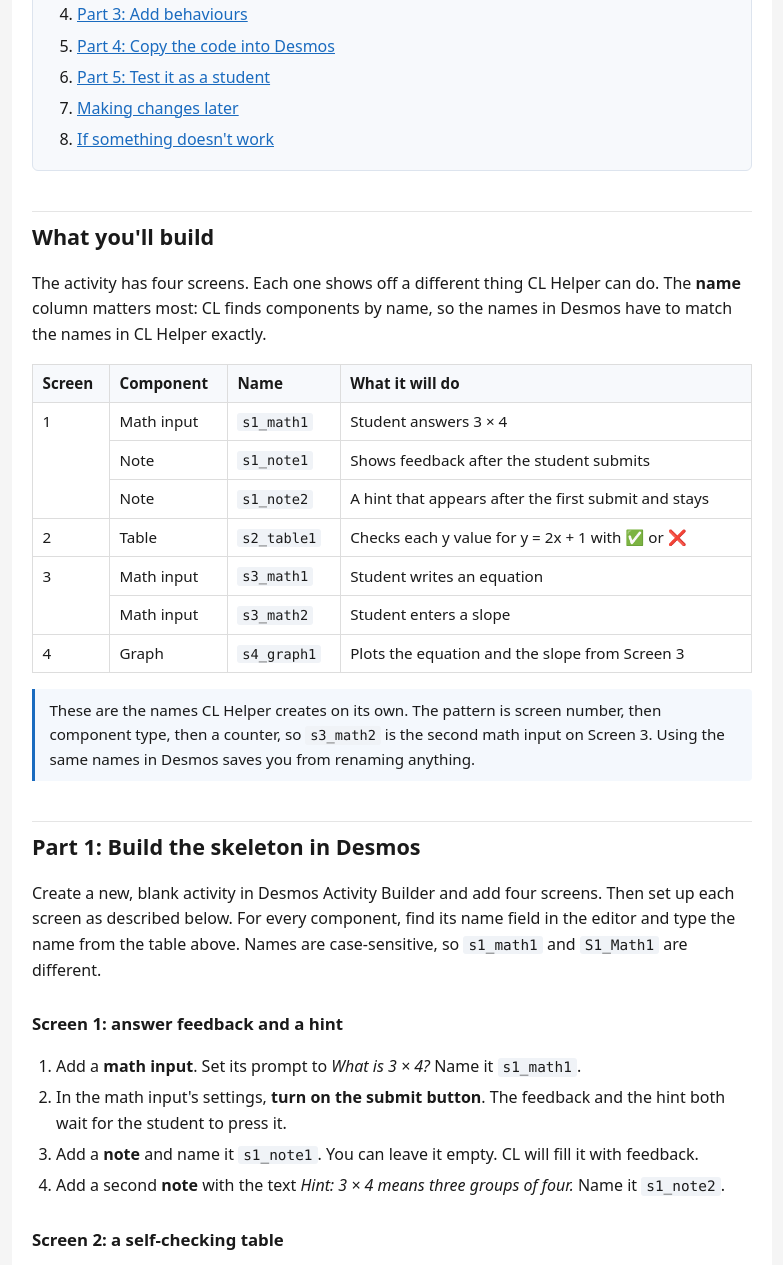
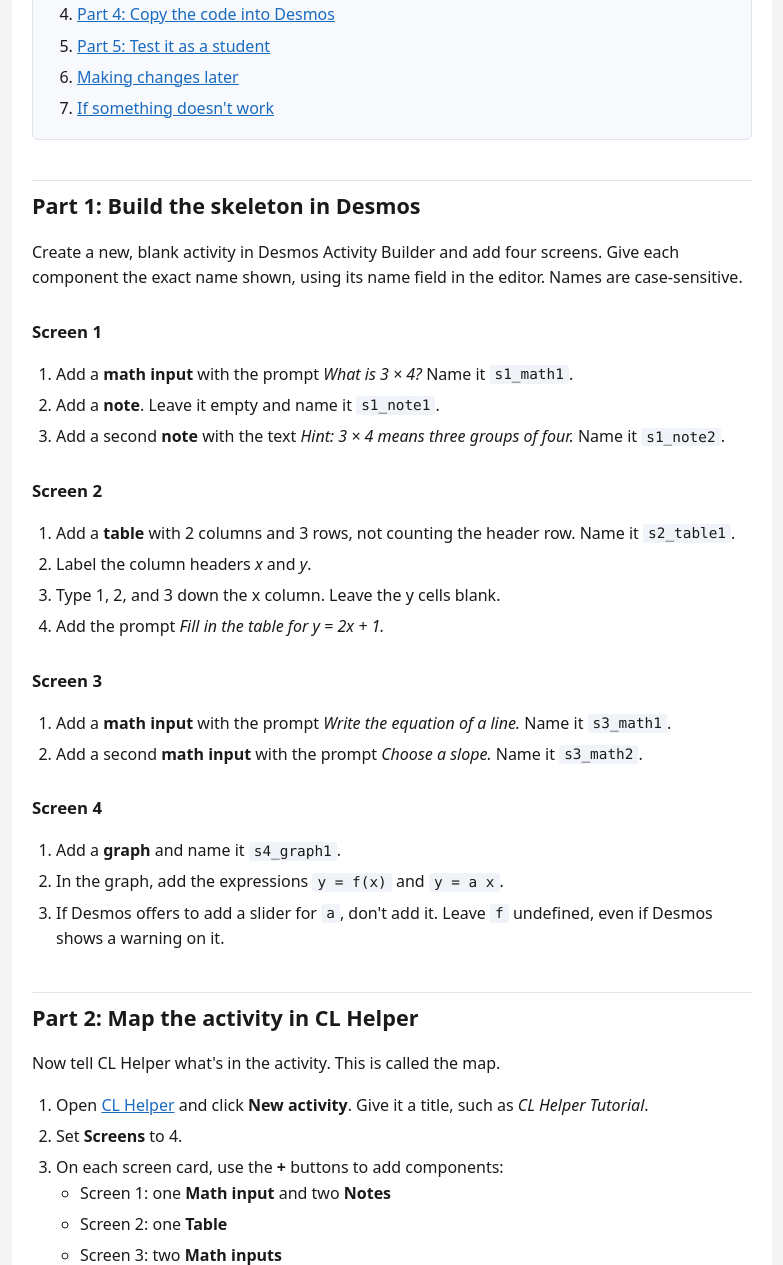
Before and after one commit to PabloG314/desmos-cl-helper, a website built with Vite: page tutorial.html in a window 1280 px wide. Shown: the part 507-1772 px from the top of the page, without its empty margins (248-1031 px from the left). Built offline with nearby package versions, Linux system fonts and the light colour scheme.

Commit message:
Tutorial: start at Part 1, trim Desmos setup steps, use American spelling
- Remove the 'What you'll build' section and its table
- Part 1 lists only the setup actions, without explaining later CL behavior
- Drop instructions to turn on submit buttons (they are on by default)
- Use American spelling throughout the tutorial

Co-Authored-By: Claude Opus 5.5 <noreply@anthropic.com>
Claude-Session: https://claude.ai/code/session_01EDzdg2H62JoXTDdkYykYKP

```diff
--- a/src/tutorial.css
+++ b/src/tutorial.css
@@ -1,4 +1,4 @@
-/* Tutorial page. Static, no JavaScript. Shares the app's base colours and fonts. */
+/* Tutorial page. Static, no JavaScript. Shares the app's base colors and fonts. */
 
 *, *::before, *::after { box-sizing: border-box; }
 
@@ -57,21 +57,6 @@ body {
   font-size: 0.95rem;
 }
 
-.tut__table-wrap { overflow-x: auto; }
-
-.tut__table {
-  border-collapse: collapse;
-  width: 100%;
-  font-size: 0.95rem;
-}
-.tut__table th, .tut__table td {
-  border: 1px solid #ddd;
-  padding: 0.4rem 0.6rem;
-  text-align: left;
-  vertical-align: top;
-}
-.tut__table th { background: #f7f9fc; }
-
 .tut__code {
   background: #1e1e1e;
   color: #e6e6e6;
--- a/tutorial.html
+++ b/tutorial.html
@@ -29,10 +29,9 @@
       <nav class="tut__toc" aria-label="Contents">
         <h2>Contents</h2>
         <ol>
-          <li><a href="#overview">What you'll build</a></li>
           <li><a href="#desmos">Part 1: Build the skeleton in Desmos</a></li>
           <li><a href="#map">Part 2: Map the activity in CL Helper</a></li>
-          <li><a href="#behaviours">Part 3: Add behaviours</a></li>
+          <li><a href="#behaviors">Part 3: Add behaviors</a></li>
           <li><a href="#paste">Part 4: Copy the code into Desmos</a></li>
           <li><a href="#test">Part 5: Test it as a student</a></li>
           <li><a href="#later">Making changes later</a></li>
@@ -40,79 +39,39 @@
         </ol>
       </nav>
 
-      <section id="overview">
-        <h2>What you'll build</h2>
-        <p>
-          The activity has four screens. Each one shows off a different thing CL Helper can do. The
-          <strong>name</strong> column matters most: CL finds components by name, so the names in Desmos have
-          to match the names in CL Helper exactly.
-        </p>
-
-        <div class="tut__table-wrap">
-          <table class="tut__table">
-            <thead>
-              <tr><th>Screen</th><th>Component</th><th>Name</th><th>What it will do</th></tr>
-            </thead>
-            <tbody>
-              <tr><td rowspan="3">1</td><td>Math input</td><td><code>s1_math1</code></td><td>Student answers 3 × 4</td></tr>
-              <tr><td>Note</td><td><code>s1_note1</code></td><td>Shows feedback after the student submits</td></tr>
-              <tr><td>Note</td><td><code>s1_note2</code></td><td>A hint that appears after the first submit and stays</td></tr>
-              <tr><td>2</td><td>Table</td><td><code>s2_table1</code></td><td>Checks each y value for y = 2x + 1 with ✅ or ❌</td></tr>
-              <tr><td rowspan="2">3</td><td>Math input</td><td><code>s3_math1</code></td><td>Student writes an equation</td></tr>
-              <tr><td>Math input</td><td><code>s3_math2</code></td><td>Student enters a slope</td></tr>
-              <tr><td>4</td><td>Graph</td><td><code>s4_graph1</code></td><td>Plots the equation and the slope from Screen 3</td></tr>
-            </tbody>
-          </table>
-        </div>
-
-        <p class="tut__aside">
-          These are the names CL Helper creates on its own. The pattern is screen number, then component
-          type, then a counter, so <code>s3_math2</code> is the second math input on Screen 3. Using the
-          same names in Desmos saves you from renaming anything.
-        </p>
-      </section>
-
       <section id="desmos">
         <h2>Part 1: Build the skeleton in Desmos</h2>
         <p>
-          Create a new, blank activity in Desmos Activity Builder and add four screens. Then set up each
-          screen as described below. For every component, find its name field in the editor and type the
-          name from the table above. Names are case-sensitive, so <code>s1_math1</code> and
-          <code>S1_Math1</code> are different.
+          Create a new, blank activity in Desmos Activity Builder and add four screens. Give each component
+          the exact name shown, using its name field in the editor. Names are case-sensitive.
         </p>
 
-        <h3>Screen 1: answer feedback and a hint</h3>
+        <h3>Screen 1</h3>
         <ol>
-          <li>Add a <strong>math input</strong>. Set its prompt to <em>What is 3 × 4?</em> Name it <code>s1_math1</code>.</li>
-          <li>In the math input's settings, <strong>turn on the submit button</strong>. The feedback and the hint both wait for the student to press it.</li>
-          <li>Add a <strong>note</strong> and name it <code>s1_note1</code>. You can leave it empty. CL will fill it with feedback.</li>
+          <li>Add a <strong>math input</strong> with the prompt <em>What is 3 × 4?</em> Name it <code>s1_math1</code>.</li>
+          <li>Add a <strong>note</strong>. Leave it empty and name it <code>s1_note1</code>.</li>
           <li>Add a second <strong>note</strong> with the text <em>Hint: 3 × 4 means three groups of four.</em> Name it <code>s1_note2</code>.</li>
         </ol>
 
-        <h3>Screen 2: a self-checking table</h3>
+        <h3>Screen 2</h3>
         <ol>
-          <li>Add a <strong>table</strong> with 2 columns and 3 rows (not counting the header row). Name it <code>s2_table1</code>.</li>
+          <li>Add a <strong>table</strong> with 2 columns and 3 rows, not counting the header row. Name it <code>s2_table1</code>.</li>
           <li>Label the column headers <em>x</em> and <em>y</em>.</li>
-          <li>Type 1, 2, and 3 down the x column. Leave every y cell blank for students.</li>
-          <li>Add a prompt such as <em>Fill in the table for y = 2x + 1.</em></li>
+          <li>Type 1, 2, and 3 down the x column. Leave the y cells blank.</li>
+          <li>Add the prompt <em>Fill in the table for y = 2x + 1.</em></li>
         </ol>
 
-        <h3>Screen 3: student inputs to carry forward</h3>
+        <h3>Screen 3</h3>
         <ol>
           <li>Add a <strong>math input</strong> with the prompt <em>Write the equation of a line.</em> Name it <code>s3_math1</code>.</li>
           <li>Add a second <strong>math input</strong> with the prompt <em>Choose a slope.</em> Name it <code>s3_math2</code>.</li>
-          <li>Turn on the submit button for both.</li>
         </ol>
 
-        <h3>Screen 4: a graph that uses the student's answers</h3>
+        <h3>Screen 4</h3>
         <ol>
           <li>Add a <strong>graph</strong> and name it <code>s4_graph1</code>.</li>
-          <li>Inside the graph, add two expressions: <code>y = f(x)</code> and <code>y = a x</code>.</li>
-          <li>
-            Desmos will offer to make a slider for <code>a</code>, and it may flag <code>f</code> as
-            undefined. Don't add the slider and don't define <code>f</code>. CL will supply both values from
-            Screen 3. The warning on <code>f</code> is expected until the code is in place.
-          </li>
+          <li>In the graph, add the expressions <code>y = f(x)</code> and <code>y = a x</code>.</li>
+          <li>If Desmos offers to add a slider for <code>a</code>, don't add it. Leave <code>f</code> undefined, even if Desmos shows a warning on it.</li>
         </ol>
       </section>
 
@@ -135,7 +94,7 @@
             When you add the table, CL Helper asks three questions. Answer <strong>3</strong> rows,
             <strong>2</strong> columns, and <strong>2</strong> for the column students fill in.
           </li>
-          <li>Check that the names next to each counter match the table in <a href="#overview">What you'll build</a>, then click <strong>Map view →</strong>.</li>
+          <li>Check that the names next to each counter match the names you used in Desmos, then click <strong>Map view →</strong>.</li>
         </ol>
         <p class="tut__aside">
           The order you press the buttons in doesn't matter. Names are numbered by type on each screen, so
@@ -143,14 +102,14 @@
         </p>
       </section>
 
-      <section id="behaviours">
-        <h2>Part 3: Add behaviours</h2>
+      <section id="behaviors">
+        <h2>Part 3: Add behaviors</h2>
         <p>
           The map view shows each screen as a card. Click a component's name to open its panel on the side.
-          The panel lists what that component can do. After you save a behaviour, the panel goes back to
-          that list, where you'll see the new behaviour with <strong>Edit</strong> and <strong>Remove</strong>
+          The panel lists what that component can do. After you save a behavior, the panel goes back to
+          that list, where you'll see the new behavior with <strong>Edit</strong> and <strong>Remove</strong>
           buttons and a <strong>Generated code</strong> section showing the code it produced. Components that
-          have a behaviour are marked with ⟷ on the map.
+          have a behavior are marked with ⟷ on the map.
         </p>
         <p class="tut__aside">
           You may also see an <strong>Ideas</strong> panel suggesting links such as plotting a math input on
@@ -233,7 +192,7 @@
         <p>For each script:</p>
         <ol>
           <li>Read the location line, for example <em>Screen 1 → s1_math1 → CL</em>. That's the component the code belongs to.</li>
-          <li>Read any setup reminders listed above the code, such as turning on a submit button. You did these in Part 1, so they're a double check.</li>
+          <li>Read any setup reminders listed above the code.</li>
           <li>Click <strong>Copy</strong>.</li>
           <li>In Desmos, open that component's Computation Layer editor, paste the code, and close the editor.</li>
         </ol>
@@ -257,7 +216,7 @@ number("a"): s3_math2.numericValue
 # &lt;&lt;&lt; cl-helper carry 8b41d0</code></pre>
         <p>
           The lines starting with <code>#</code> are comments that mark which part of the script came from
-          which behaviour. The letters and numbers after them will be different in your copy. The hint's
+          which behavior. The letters and numbers after them will be different in your copy. The hint's
           script is a single line, <code>hidden: s1_math1.submitCount &lt; 1</code>, which reads as "stay
           hidden until <code>s1_math1</code> has been submitted at least once."
         </p>
@@ -278,14 +237,14 @@ number("a"): s3_math2.numericValue
         </ul>
         <p>
           If all of that works, you've used every main feature of CL Helper. To add CL to a real activity,
-          build or open it in Desmos, map it in CL Helper the same way, and attach the behaviours you need.
+          build or open it in Desmos, map it in CL Helper the same way, and attach the behaviors you need.
         </p>
       </section>
 
       <section id="later">
         <h2>Making changes later</h2>
         <ul>
-          <li><strong>Changing a behaviour:</strong> click the component on the map and choose <strong>Edit</strong>. The script's badge changes to <em>Needs re-copying</em>. Copy it and paste it over the old code in Desmos.</li>
+          <li><strong>Changing a behavior:</strong> click the component on the map and choose <strong>Edit</strong>. The script's badge changes to <em>Needs re-copying</em>. Copy it and paste it over the old code in Desmos.</li>
           <li><strong>Renaming a component:</strong> double-click its name on the map. CL Helper adds a <em>To do in Desmos</em> reminder, because you also have to change the name in Desmos and re-copy any scripts that mention it.</li>
           <li><strong>Moving components or screens:</strong> drag them on the map. If an automatic name has to change (for example a math input moving from Screen 2 to Screen 5), CL Helper will tell you before anything changes.</li>
           <li><strong>Saving:</strong> your work saves in this browser on its own. To move it to another computer, use <strong>Export file</strong> or <strong>Copy share link</strong> on the code page.</li>
@@ -299,7 +258,7 @@ number("a"): s3_math2.numericValue
           <dd>The component name in Desmos doesn't match CL Helper. Check spelling and capitalization in both places.</dd>
 
           <dt>The feedback note never appears.</dt>
-          <dd>Make sure the submit button is turned on for <code>s1_math1</code>, and that you pressed it in student preview.</dd>
+          <dd>The feedback waits for the student to press submit. Make sure you pressed it for <code>s1_math1</code> in student preview.</dd>
 
           <dt>The graph doesn't show the student's line.</dt>
           <dd>Check that the graph has the expression <code>y = f(x)</code>, that <code>f</code> isn't defined anywhere else in the graph, and that the code went into the graph's CL rather than a math input's.</dd>
```
Also changed, not shown: DESIGN.md (+1 -0 lines).
